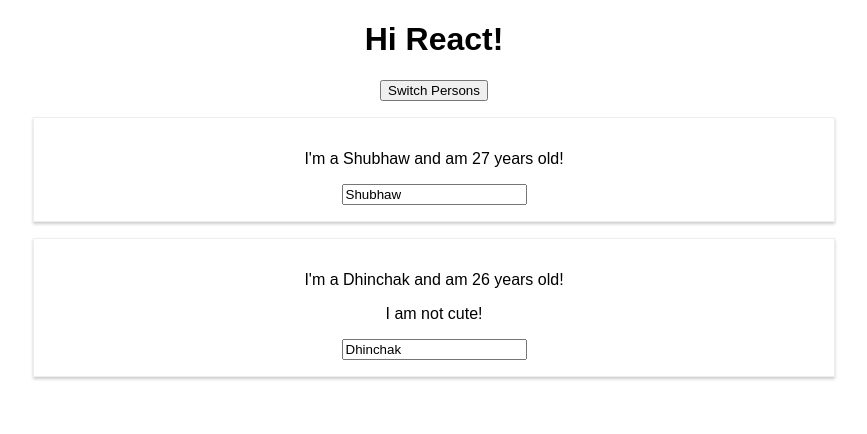
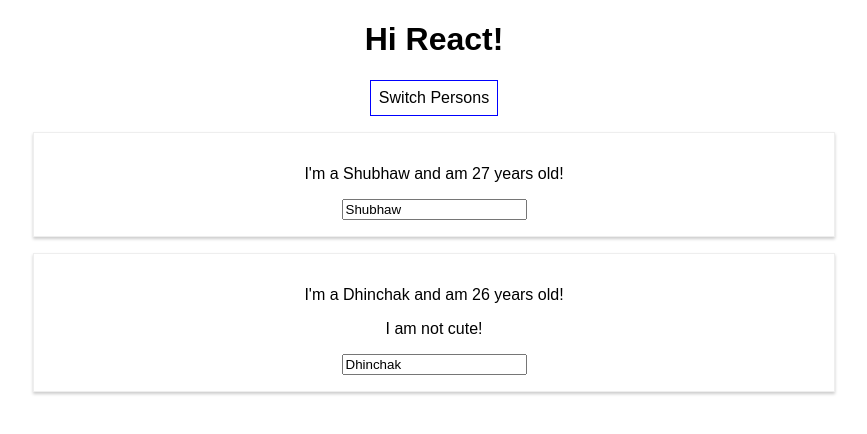
Before and after one commit to shubhaw/react-complete-guide, a React (Create React App) app: page / in a window 1280 px wide. Shown: the top 434 px of the page, without its empty margins (206-1073 px from the left). Built offline with nearby package versions, Linux system fonts and the light colour scheme.

Commit message:
Lecture 48

```diff
--- a/src/App.js
+++ b/src/App.js
@@ -29,10 +29,22 @@
   }
 
   render() {
+
+    const buttonStyle = {
+      backgroundColor: 'white',
+      font: 'inherit',
+      border: '1px solid blue',
+      padding: '8px',
+      curson: 'pointer'
+    };
+
     return (
       <div className="App">
         <h1>Hi React!</h1>
-        <button onClick={() => this.switchPersonHandler('Dhinchak!', 'Shubhaw!')}>Switch Persons</button>
+        <button style={buttonStyle}
+          onClick={() => this.switchPersonHandler('Dhinchak!', 'Shubhaw!')}>
+            Switch Persons
+        </button>
         <Person name={this.state.persons[0].name} age={this.state.persons[0].age} />
         <Person
           name={this.state.persons[1].name}
@@ -40,7 +52,8 @@
           click={this.switchPersonHandler.bind(this, 'Dhinchak', 'Shubhaw')}
           change={this.nameChangeHandler}
           >
-            I am not cute!</Person>
+            I am not cute!
+        </Person>
       </div>
     );
   }
```
